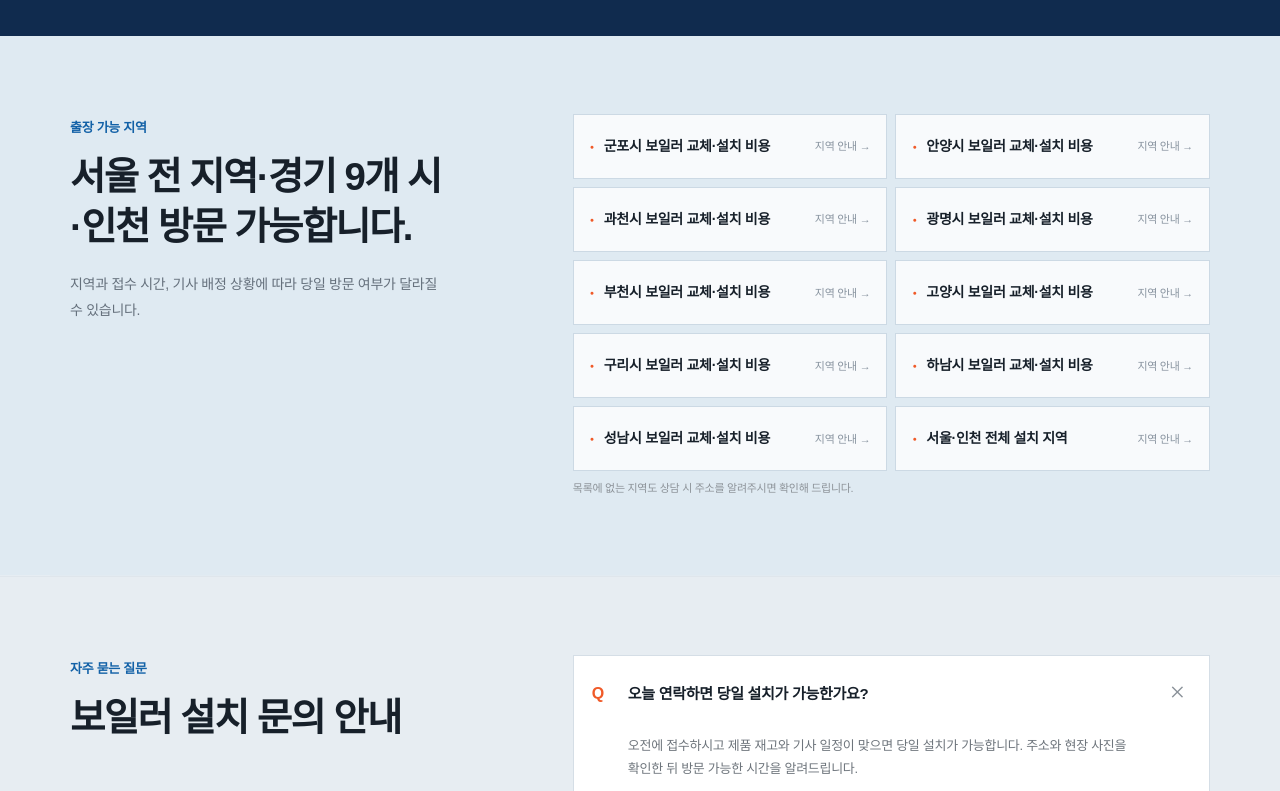
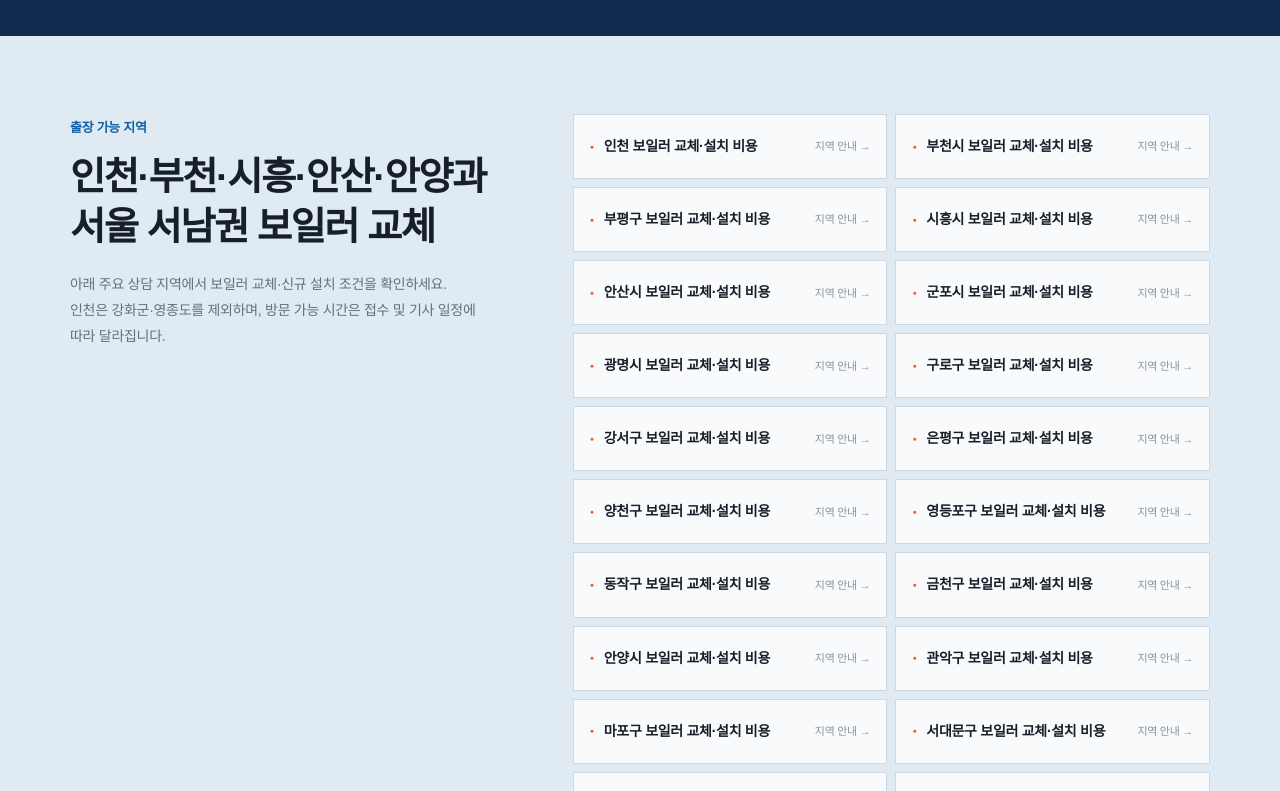
Before and after one commit to paulslife2017-hue/rocketboiler, a Next.js app: page / in a window 1280 px wide. Shown: the part 2669-3460 px from the top of the page. Built offline with nearby package versions, Linux system fonts and the light colour scheme; a web font is replaced by a local one.

Commit message:
Add priority boiler service regions and Incheon hub

```diff
--- /dev/null
+++ b/app/favicon.ico/route.ts
@@ -0,0 +1,3 @@
+export function GET() {
+  return Response.redirect("https://rocketboiler.vercel.app/icon.svg", 308);
+}
--- a/app/layout.tsx
+++ b/app/layout.tsx
@@ -9,7 +9,7 @@ export const metadata: Metadata = {
   metadataBase: new URL(siteUrl),
   title: { default: "보일러 교체비용·설치비용 가격표 | 로켓보일러", template: "%s | 로켓보일러" },
   description: "보일러 교체비용은 일반형 원룸 기준 60만원대부터. 귀뚜라미·린나이·경동나비엔 예상 가격과 추가 설치비 기준을 확인하고 서울·경기·인천 방문 상담을 받으세요.",
-  keywords: ["보일러 교체 비용", "보일러 교체", "보일러 가격", "가스보일러 교체 비용", "보일러 설치 비용", "경동나비엔 보일러 교체", "귀뚜라미 보일러 교체", "린나이 보일러 교체", "콘덴싱 보일러 교체", "서울 보일러 교체", "군포 보일러 교체", "안양 보일러 교체", "과천 보일러 교체", "광명 보일러 교체", "부천 보일러 교체", "고양 보일러 교체", "구리 보일러 교체", "하남 보일러 교체", "성남 보일러 교체", "인천 보일러 설치", "보일러 사진 견적"],
+  keywords: ["보일러 교체 비용", "가스보일러 교체", "보일러 설치 비용", "경동나비엔 보일러 교체", "귀뚜라미 보일러 교체", "린나이 보일러 교체", "콘덴싱 보일러 교체", "인천 보일러 교체", "안양 보일러 교체", "부천 보일러 교체", "시흥 보일러 교체", "안산 보일러 교체"],
   alternates: { canonical: "/" },
   openGraph: {
     type: "website",
@@ -41,7 +41,7 @@ const localBusiness = {
   description: "서울·경기·인천 가정용 가스보일러 교체·설치 비용 상담",
   telephone: "+82-10-5858-9975",
   address: { "@type": "PostalAddress", streetAddress: "시흥대로 97, 26동 2층 202호 (시흥동, 시흥유통상가)", addressLocality: "금천구", addressRegion: "서울특별시", addressCountry: "KR" },
-  areaServed: ["서울특별시", "군포시", "안양시", "과천시", "광명시", "부천시", "고양시", "구리시", "하남시", "성남시", "인천광역시"],
+  areaServed: ["서울특별시", "군포시", "안양시", "과천시", "광명시", "부천시", "시흥시", "안산시", "고양시", "구리시", "하남시", "성남시", "인천광역시(강화군·영종도 제외)"],
   image: `${siteUrl}/og.png`,
   brand: ["경동나비엔", "귀뚜라미", "린나이"],
   knowsAbout: ["보일러 교체 비용", "가스보일러 교체", "콘덴싱 보일러 설치", "경동나비엔 보일러", "귀뚜라미 보일러", "신규 보일러 설치", "각방제어", "연통 및 배수구 설치 조건"],
--- a/app/llms.txt/route.ts
+++ b/app/llms.txt/route.ts
@@ -7,7 +7,7 @@ export function GET(){
   const body=[
     "# 로켓보일러",
     "",
-    "> 서울 전 지역, 경기 9개 시, 인천 8개 구의 가정용 보일러 교체·설치와 사진 견적 안내 서비스입니다.",
+    "> 서울 전 지역, 경기 11개 시, 인천 8개 구의 가정용 보일러 교체·설치 비용 상담 서비스입니다.",
     "",
     "## 주요 서비스",
     "- 가스보일러 교체 비용 및 설치 가격 안내",
--- a/app/page.tsx
+++ b/app/page.tsx
@@ -1,4 +1,5 @@
 import HiddenAdminEntry from "./components/HiddenAdminEntry";
+import { getServiceArea, priorityRegionSlugs } from "./regions/data";
 
 const phoneDisplay = "010-5858-9975";
 const phoneHref = "tel:01058589975";
@@ -12,17 +13,11 @@ const faqs = [
   ["어떤 브랜드를 설치하나요?", "경동나비엔, 귀뚜라미, 린나이 보일러를 취급합니다. 집의 평수와 온수 사용량, 기존 설치 조건에 맞는 제품을 안내해 드립니다."],
 ];
 
-const areas = [
-  ["군포시", "/regions/gunpo"],
-  ["안양시", "/regions/anyang"],
-  ["과천시", "/regions/gwacheon"],
-  ["광명시", "/regions/gwangmyeong"],
-  ["부천시", "/regions/bucheon"],
-  ["고양시", "/regions/goyang"],
-  ["구리시", "/regions/guri"],
-  ["하남시", "/regions/hanam"],
-  ["성남시", "/regions/seongnam"],
-];
+const areas = priorityRegionSlugs.map((slug) => {
+  const area = getServiceArea(slug);
+  if (!area) throw new Error(`Unknown priority service area: ${slug}`);
+  return [area.name, `/regions/${slug}`] as const;
+});
 
 const faqSchema = {
   "@context": "https://schema.org",
@@ -125,12 +120,13 @@ export default function Home() {
       <section className="section area" id="area">
         <div className="section-heading compact">
           <span>출장 가능 지역</span>
-          <h2>서울 전 지역·경기 9개 시·인천 방문 가능합니다.</h2>
-          <p>지역과 접수 시간, 기사 배정 상황에 따라 당일 방문 여부가 달라질 수 있습니다.</p>
+          <h2>인천·부천·시흥·안산·안양과 서울 서남권 보일러 교체</h2>
+          <p>아래 주요 상담 지역에서 보일러 교체·신규 설치 조건을 확인하세요. 인천은 강화군·영종도를 제외하며, 방문 가능 시간은 접수 및 기사 일정에 따라 달라집니다.</p>
         </div>
         <div className="area-list">
+          <a href="/regions/incheon"><span className="pin">●</span><b>인천 보일러 교체·설치 비용</b><em>지역 안내 →</em></a>
           {areas.map(([name, href]) => <a href={href} key={name}><span className="pin">●</span><b>{name} 보일러 교체·설치 비용</b><em>지역 안내 →</em></a>)}
-          <a href="/regions"><span className="pin">●</span><b>서울·인천 전체 설치 지역</b><em>지역 안내 →</em></a>
+          <a href="/regions"><span className="pin">●</span><b>서울·경기·인천 전체 설치 지역</b><em>지역 안내 →</em></a>
           <p>목록에 없는 지역도 상담 시 주소를 알려주시면 확인해 드립니다.</p>
         </div>
       </section>
@@ -176,7 +172,7 @@ export default function Home() {
             <div className="footer-business-address"><dt>사업장 주소</dt><dd>서울특별시 금천구 시흥대로 97, 26동 2층 202호 (시흥동, 시흥유통상가)</dd></div>
           </dl>
         </section>
-        <p>로켓보일러 | 서울 전 지역·경기 9개 시·인천 보일러 교체·설치<br />인천 영종도·강화군 등 도서 지역 제외<br />© 2026 로켓보일러. All rights reserved.</p>
+        <p>로켓보일러 | 서울 전 지역·경기 11개 시·인천 보일러 교체·설치<br />인천 영종도·강화군 등 도서 지역 제외<br />© 2026 로켓보일러. All rights reserved.</p>
       </footer>
       <script type="application/ld+json" dangerouslySetInnerHTML={{ __html: JSON.stringify(faqSchema) }} />
     </main>
--- a/app/regions/data.ts
+++ b/app/regions/data.ts
@@ -1,7 +1,8 @@
 export type ServiceArea = { slug: string; name: string; province: "서울" | "경기" | "인천"; neighborhoods: string[] };
 export const serviceAreas: ServiceArea[] = [
   ["gangnam","강남구","서울","역삼동,대치동,논현동"],["gangdong","강동구","서울","천호동,길동,암사동"],["gangbuk","강북구","서울","미아동,수유동,번동"],["gangseo","강서구","서울","화곡동,마곡동,등촌동"],["gwanak","관악구","서울","봉천동,신림동,남현동"],["gwangjin","광진구","서울","구의동,자양동,중곡동"],["guro","구로구","서울","구로동,개봉동,오류동"],["geumcheon","금천구","서울","가산동,독산동,시흥동"],["nowon","노원구","서울","상계동,중계동,월계동"],["dobong","도봉구","서울","창동,방학동,도봉동"],["dongdaemun","동대문구","서울","장안동,답십리동,휘경동"],["dongjak","동작구","서울","사당동,상도동,흑석동"],["mapo","마포구","서울","망원동,상암동,공덕동"],["seodaemun","서대문구","서울","홍제동,연희동,북가좌동"],["seocho","서초구","서울","서초동,방배동,양재동"],["seongdong","성동구","서울","성수동,행당동,금호동"],["seongbuk","성북구","서울","길음동,정릉동,장위동"],["songpa","송파구","서울","잠실동,문정동,가락동"],["yangcheon","양천구","서울","목동,신정동,신월동"],["yeongdeungpo","영등포구","서울","당산동,신길동,대림동"],["yongsan","용산구","서울","한남동,이촌동,효창동"],["eunpyeong","은평구","서울","불광동,응암동,진관동"],["jongno","종로구","서울","평창동,창신동,숭인동"],["jung-gu","중구","서울","신당동,황학동,중림동"],["jungnang","중랑구","서울","면목동,상봉동,신내동"],
-  ["gunpo","군포시","경기","산본동,당동,부곡동"],["anyang","안양시","경기","동안구,만안구,평촌동"],["gwacheon","과천시","경기","별양동,부림동,갈현동"],["gwangmyeong","광명시","경기","철산동,하안동,일직동"],["bucheon","부천시","경기","중동,상동,소사동"],["goyang","고양시","경기","일산동구,일산서구,덕양구"],["guri","구리시","경기","갈매동,인창동,수택동"],["hanam","하남시","경기","미사동,감일동,덕풍동"],["seongnam","성남시","경기","분당구,수정구,중원구"],
+  ["gunpo","군포시","경기","산본동,당동,부곡동"],["anyang","안양시","경기","동안구,만안구,평촌동"],["gwacheon","과천시","경기","별양동,부림동,갈현동"],["gwangmyeong","광명시","경기","철산동,하안동,일직동"],["bucheon","부천시","경기","중동,상동,소사동"],["siheung","시흥시","경기","정왕동,배곧동,은행동"],["ansan","안산시","경기","상록구,단원구,고잔동"],["goyang","고양시","경기","일산동구,일산서구,덕양구"],["guri","구리시","경기","갈매동,인창동,수택동"],["hanam","하남시","경기","미사동,감일동,덕풍동"],["seongnam","성남시","경기","분당구,수정구,중원구"],
   ["incheon-jung","중구","인천","신흥동,도원동,율목동"],["incheon-dong","동구","인천","송현동,화수동,만석동"],["michuhol","미추홀구","인천","주안동,용현동,도화동"],["yeonsu","연수구","인천","송도동,연수동,동춘동"],["namdong","남동구","인천","구월동,논현동,만수동"],["bupyeong","부평구","인천","부평동,삼산동,산곡동"],["gyeyang","계양구","인천","계산동,작전동,효성동"],["incheon-seo","서구","인천","청라동,검단동,가정동"]
 ].map(([slug,name,province,neighborhoods]) => ({ slug, name, province, neighborhoods: neighborhoods.split(",") })) as ServiceArea[];
 export const getServiceArea = (slug: string) => serviceAreas.find((area) => area.slug === slug);
+export const priorityRegionSlugs = ["bucheon","bupyeong","siheung","ansan","gunpo","gwangmyeong","guro","gangseo","eunpyeong","yangcheon","yeongdeungpo","dongjak","geumcheon","anyang","gwanak","mapo","seodaemun","yongsan"] as const;
--- a/app/regions/page.tsx
+++ b/app/regions/page.tsx
@@ -1,6 +1,6 @@
 import type { Metadata } from "next";
 import Link from "next/link";
-import { serviceAreas } from "./data";
+import { serviceAreas, priorityRegionSlugs, getServiceArea } from "./data";
 import styles from "./regions.module.css";
-export const metadata:Metadata={title:"서울·경기 9개 시·인천 보일러 교체·설치 지역",description:"서울 25개 구, 군포·안양·과천·광명·부천·고양·구리·하남·성남과 인천 8개 구의 보일러 교체 비용, 설치 가격과 사진 견적 정보를 확인하세요. 영종도·강화군 등 도서 지역은 제외됩니다.",alternates:{canonical:"/regions"}};
-export default function RegionsPage(){return <main className={styles.shell}><nav className={styles.nav}><Link href="/" className={styles.brand}>ROCKET BOILER</Link><Link href="/" className={styles.navLink}>홈으로</Link></nav><section className={styles.hubHero}><p className={styles.eyebrow}>{serviceAreas.length} SERVICE AREAS</p><h1>가까운 지역의<br/><em>보일러 설치 정보</em></h1><p>서울 전 지역과 경기 9개 시, 인천 8개 구의 보일러 교체 비용과 설치 조건을 확인하세요. 영종도·강화군 등 도서 지역은 방문에서 제외됩니다.</p></section>{(["서울","경기","인천"] as const).map(p=><section className={styles.areaGroup} key={p}><div><span>{p}</span><strong>{serviceAreas.filter(a=>a.province===p).length}개 지역</strong></div><div className={styles.areaLinks}>{serviceAreas.filter(a=>a.province===p).map(a=><Link href={`/regions/${a.slug}`} key={a.slug}><b>{a.name}</b><small>교체 비용·설치 가격</small></Link>)}</div></section>)}<section className={styles.cta}><p>우리 동네 보일러 교체 비용이 궁금하신가요?</p><h2>사진으로 현장 조건부터<br/>빠르게 확인하세요.</h2><a href="tel:01058589975">010-5858-9975 전화 상담</a></section></main>}
+export const metadata:Metadata={title:"인천·서울·경기 보일러 교체 서비스 지역",description:"인천(영종·강화 제외), 부천·시흥·안산·군포·안양·광명 및 서울 25개 구의 보일러 교체비용과 설치 조건을 확인하세요.",alternates:{canonical:"/regions"}};
+export default function RegionsPage(){return <main className={styles.shell}><nav className={styles.nav}><Link href="/" className={styles.brand}>ROCKET BOILER</Link><Link href="/" className={styles.navLink}>홈으로</Link></nav><section className={styles.hubHero}><p className={styles.eyebrow}>{serviceAreas.length} SERVICE AREAS</p><h1>가까운 지역의<br/><em>보일러 설치 정보</em></h1><p>서울 전 지역과 경기 11개 시, 인천 8개 구의 보일러 교체 비용과 설치 조건을 확인하세요. 영종도·강화군 등 도서 지역은 방문에서 제외됩니다.</p></section><section className={styles.areaGroup}><div><span>주요 상담 지역</span><strong>인천·서울 서남권·경기 서부</strong></div><div className={styles.areaLinks}><Link href="/regions/incheon"><b>인천광역시</b><small>영종·강화 제외</small></Link>{priorityRegionSlugs.map(slug=>{const area=getServiceArea(slug);return area?<Link href={`/regions/${slug}`} key={slug}><b>{area.name}</b><small>보일러 교체비용·설치비용</small></Link>:null})}</div></section>{(["서울","경기","인천"] as const).map(p=><section className={styles.areaGroup} key={p}><div><span>{p}</span><strong>{serviceAreas.filter(a=>a.province===p).length}개 지역</strong></div><div className={styles.areaLinks}>{serviceAreas.filter(a=>a.province===p).map(a=><Link href={`/regions/${a.slug}`} key={a.slug}><b>{a.name}</b><small>교체 비용·설치 가격</small></Link>)}</div></section>)}<section className={styles.cta}><p>우리 동네 보일러 교체 비용이 궁금하신가요?</p><h2>현장 조건과 예상 설치비를<br/>전화로 확인하세요.</h2><a href="tel:01058589975">010-5858-9975 전화 상담</a></section></main>}
--- a/app/sitemap.ts
+++ b/app/sitemap.ts
@@ -7,6 +7,7 @@ export default function sitemap(): MetadataRoute.Sitemap {
   return [
     { url: siteUrl },
     { url: `${siteUrl}/regions` },
+    { url: `${siteUrl}/regions/incheon` },
     { url: `${siteUrl}/brands` },
     { url: `${siteUrl}/guides` },
     ...serviceAreas.map(({ slug }) => ({ url: `${siteUrl}/regions/${slug}` })),
```
Also changed, not shown: app/regions/incheon/page.tsx (added, +47 -0 lines), app/icon.svg (added).
